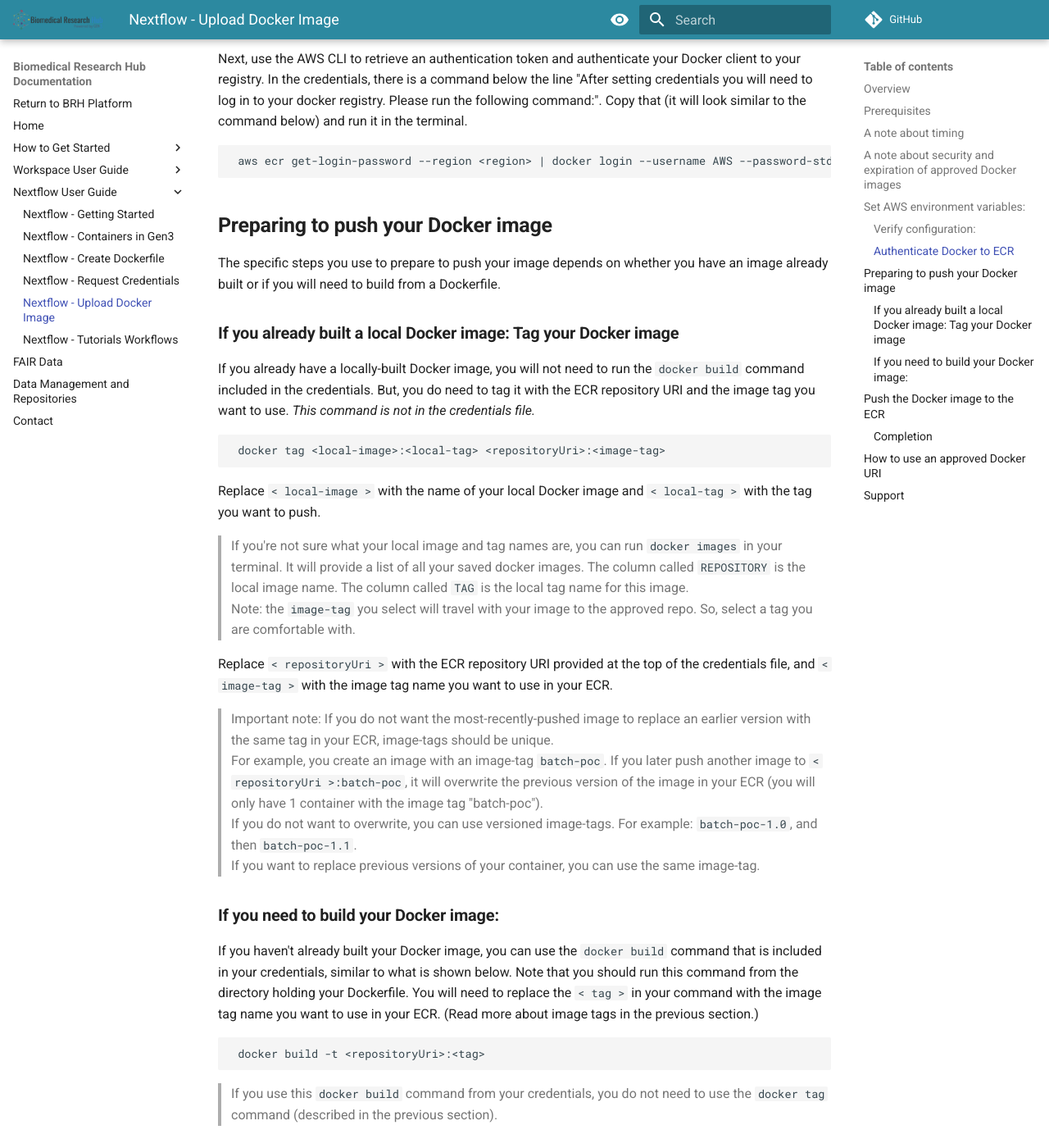
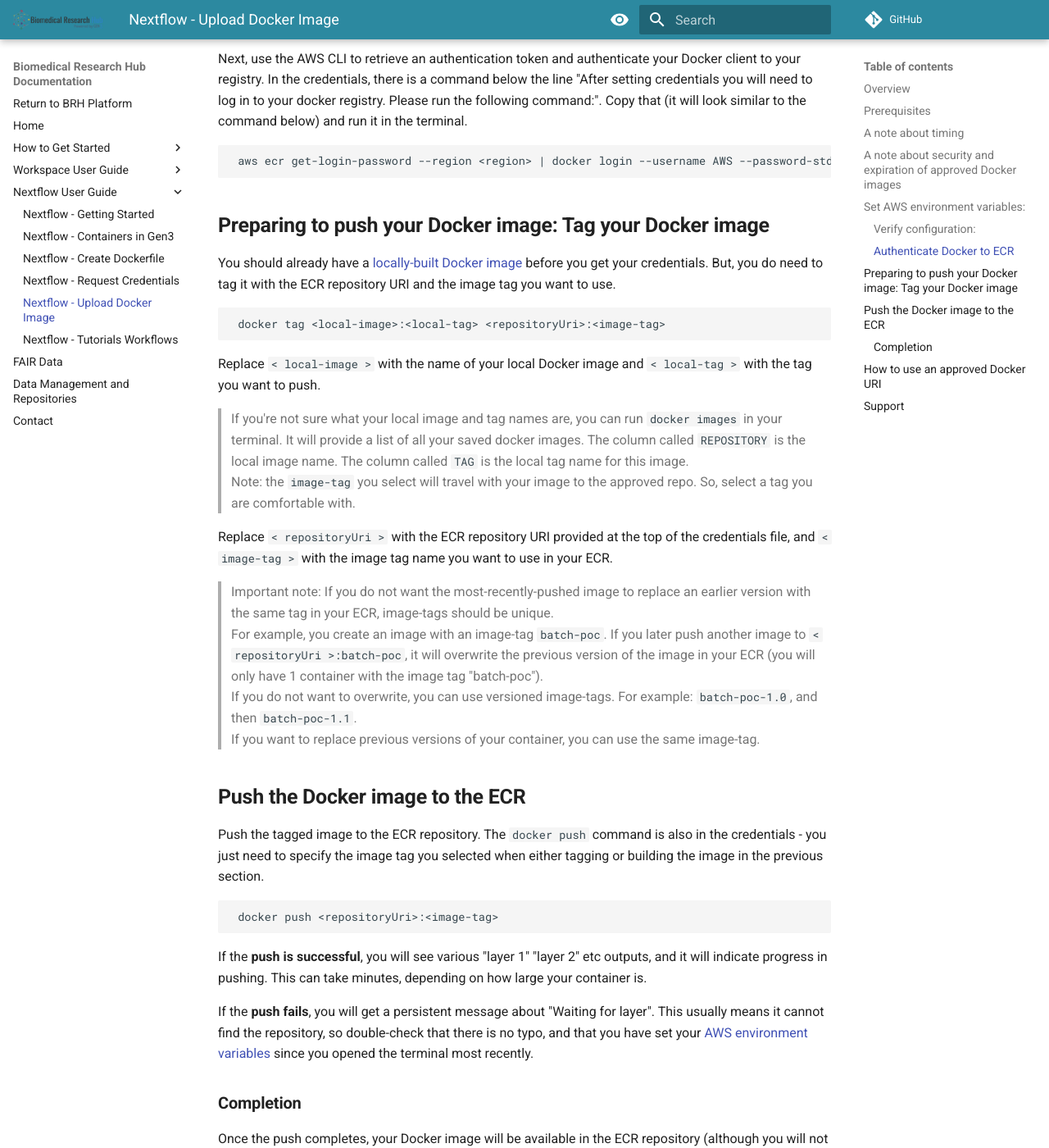
Before and after one commit to uc-cdis/BRH-documentation, an MkDocs documentation site: the page built from docs/nextflow-upload-docker.md, in a window 1280 px wide and 1400 px high, scrolled down 1695 px. Shown: the whole window at 82% size. Built offline with MkDocs 1.6.1 and Material for MkDocs 9.7.7, drawn with Linux system fonts in a browser that asks for light colours; comment, search, counter and statistics services are not loaded.

Commit message:
Update nextflow-upload-docker.md
remove section about building after getting credentials; we removed the build command from the credentials

```diff
--- a/docs/nextflow-upload-docker.md
+++ b/docs/nextflow-upload-docker.md
@@ -48,13 +48,9 @@
 
      aws ecr get-login-password --region <region> | docker login --username AWS --password-stdin <repositoryUri>
 
-## **Preparing to push your Docker image**
+## **Preparing to push your Docker image: Tag your Docker image**
 
-The specific steps you use to prepare to push your image depends on whether you have an image already built or if you will need to build from a Dockerfile.
-
-### **If you already built a local Docker image: Tag your Docker image**
-
-If you already have a locally-built Docker image, you will not need to run the `docker build` command included in the credentials. But, you do need to tag it with the ECR repository URI and the image tag you want to use. *This command is not in the credentials file.*
+You should already have a [locally-built Docker image](nextflow-create-docker.md) before you get your credentials. But, you do need to tag it with the ECR repository URI and the image tag you want to use.
 
      docker tag <local-image>:<local-tag> <repositoryUri>:<image-tag>
 
@@ -67,14 +63,6 @@
 > For example, you create an image with an image-tag `batch-poc`. If you later push another image to `< repositoryUri >:batch-poc`, it will overwrite the previous version of the image in your ECR (you will only have 1 container with the image tag "batch-poc").
 > If you do not want to overwrite, you can use versioned image-tags. For example: `batch-poc-1.0`, and then `batch-poc-1.1`.
 > If you want to replace previous versions of your container, you can use the same image-tag.
-
-### **If you need to build your Docker image:**
-
-If you haven't already built your Docker image, you can use the `docker build` command that is included in your credentials, similar to what is shown below. Note that you should run this command from the directory holding your Dockerfile. You will need to replace the `< tag >` in your command with the image tag name you want to use in your ECR. (Read more about image tags in the previous section.)
-
-     docker build -t <repositoryUri>:<tag>
-
-> If you use this `docker build` command from your credentials, you do not need to use the `docker tag` command (described in the previous section).
 
 ## **Push the Docker image to the ECR**
 
```
